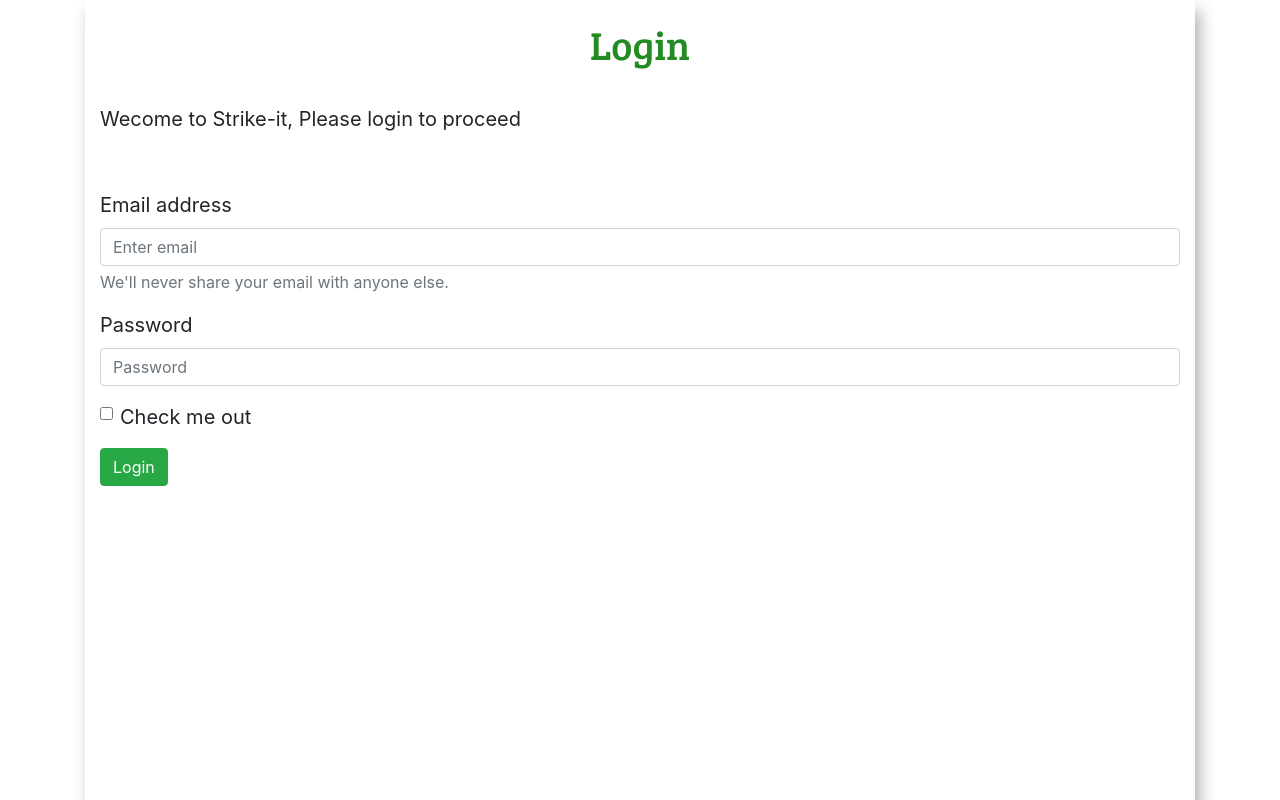
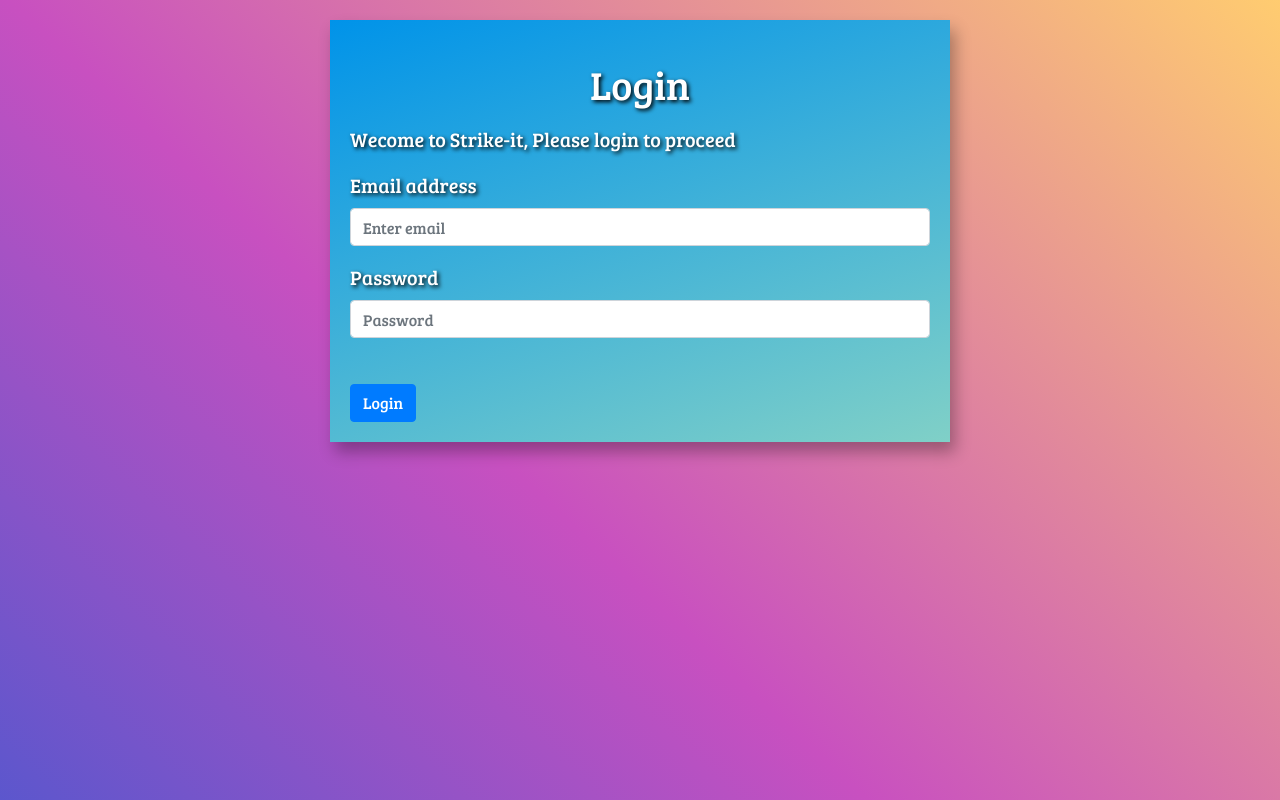
Before and after one commit to citysiva180/merntodoapp, a React (Create React App) app: page /login in a window 1280 px wide. Shown: the top 800 px of the page. Built offline with nearby package versions, Linux system fonts and the light colour scheme.

Commit message:
Bug_in_filter_function

```diff
--- a/src/App.js
+++ b/src/App.js
@@ -12,10 +12,7 @@
 export const CredentialsContext = React.createContext({});
 
 function App() {
-  const credentialsState = useState({
-    username: "citysiva180@gmail.com", //Ensure to come back to remove this....
-    password: "$Meenal10",
-  });
+  const credentialsState = useState({});
   return (
     <div className="App">
       <CredentialsContext.Provider value={credentialsState}>
--- a/src/components/RegisterForm/RegisterForm.css
+++ b/src/components/RegisterForm/RegisterForm.css
@@ -1,25 +1,34 @@
-.Register > .container > h1 {
+.Register>h1 {
+
+  font-family: "Bree Serif", serif;
+  color: white;
+  text-shadow: 2px 2px 4px #000000;
   padding-top: 20px;
-  font-family: "Bree Serif", serif;
-  color: forestgreen;
   text-align: center;
-  padding: 20px;
 }
 
-.Register > .container {
-  background-color: white;
+.RegisterPage {
   height: 1000px;
-  /* border: 5px solid forestgreen */
-  box-shadow: 5px 10px 15px rgba(0, 0, 0, 0.3);
+  padding: 20px;
+  font-family: "Bree Serif", serif;
   font-size: 20px;
-  text-align: left;
+  color: white;
+  text-shadow: 2px 2px 4px #000000;
+  background-color: #4158d0;
+  background-image: linear-gradient(43deg,
+      #4158d0 0%,
+      #c850c0 46%,
+      #ffcc70 100%);
+  /* margin: auto; */
+  text-decoration: none;
 }
 
 .Register {
-  background-image: radial-gradient(white, yellow);
+  width: 50%;
+  text-align: left;
+  background-color: #0093E9;
+  background-image: linear-gradient(160deg, #0093E9 0%, #80D0C7 100%);
+  width: 50%;
+  padding: 20px;
+  box-shadow: 5px 10px 15px rgba(0, 0, 0, 0.3);
 }
-
-.Register > .container > form {
-  padding-top: 40px;
-  /* align-content: flex-end; */
-}
--- a/src/components/RegisterForm/RegisterForm.jsx
+++ b/src/components/RegisterForm/RegisterForm.jsx
@@ -47,9 +47,7 @@
 
   return (
     <div className="RegisterPage">
-      <div className="container">
-        <div className="Register">
-          <div className="container">
+      <div className="Register mx-auto">
         <h1>Lets get you registered!</h1>
         {error && (
           <div className="alert alert-danger" role="alert">
@@ -76,7 +74,7 @@
               placeholder="Enter email"
               onChange={(e) => setUserName(e.target.value)}
             />
-                <small id="emailHelp" className="form-text text-muted">
+            <small id="emailHelp" className="form-text text">
               We'll never share your email with anyone else.
             </small>
           </div>
@@ -90,22 +88,12 @@
               onChange={(e) => setPassword(e.target.value)}
             />
           </div>
-              <div className="form-group form-check">
-                <input
-                  type="checkbox"
-                  className="form-check-input"
-                  id="exampleCheck1"
-                />
-                <label className="form-check-label" htmlFor="exampleCheck1">
-                  Check me out
-                </label>
-              </div>
-              <button type="submit" className="btn btn-success">
+          <br></br>
+
+          <button type="submit" className="btn btn-primary">
             Lets get you registered!
           </button>
         </form>
-          </div>
-        </div>
       </div>
     </div>
   );
--- a/src/components/Todolist/Todolist.jsx
+++ b/src/components/Todolist/Todolist.jsx
@@ -7,7 +7,7 @@
   const [todos, setTodos] = useState([]);
   const [todoText, setTodoText] = useState("");
   const [credentials] = useContext(CredentialsContext);
-  const [filter, setfilter] = useState("uncompleted");
+  const [filter, setFilter] = useState("uncompleted");
 
   // useEffect(() => {
 
@@ -53,6 +53,7 @@
     setTodos(newTodoList);
     persist(newTodoList);
   };
+
   const getTodos = () => {
     return todos.filter((todo) =>
       filter === "completed" ? todo.checked : !todo.checked
@@ -60,7 +61,7 @@
   };
 
   const changeFilter = (newFilter) => {
-    setfilter(newFilter);
+    setFilter(newFilter);
   };
 
   return (
@@ -93,16 +94,10 @@
             type="text"
             className="form-control"
             placeholder="Type a task"
-            aria-label="Recipient's username"
-            aria-describedby="button-addon2"
             onChange={(e) => setTodoText(e.target.value)}
           />
           <div className="input-group-append">
-            <button
-              className="btn btn-success"
-              type="button"
-              id="button-addon2"
-            >
+            <button className="btn btn-success" type="submit">
               Add Item
             </button>
           </div>
--- a/src/components/Welcome/welcome.css
+++ b/src/components/Welcome/welcome.css
@@ -4,14 +4,18 @@
     font-size: 20px;
     color: white;
     text-shadow: 2px 2px 4px #000000;
-    background-color: #4158D0;
-    background-image: linear-gradient(43deg, #4158D0 0%, #C850C0 46%, #FFCC70 100%);
+    background-color: #4158d0;
+    background-image: linear-gradient(43deg,
+            #4158d0 0%,
+            #c850c0 46%,
+            #ffcc70 100%);
     /* margin: auto; */
-
+    text-decoration: none;
+    height: 2000px;
 }
 
 .Welcome>h1 {
     color: white;
     text-shadow: 2px 2px 4px #000000;
-    padding-top: 20px
+    padding-top: 20px;
 }
--- a/src/components/login/login.jsx
+++ b/src/components/login/login.jsx
@@ -47,9 +47,7 @@
 
   return (
     <div className="RegisterPage">
-      <div className="container">
-        <div className="Register">
-          <div className="container">
+      <div className="Register mx-auto">
         <h1>Login</h1>
         <p>{""}</p>
         <p>Wecome to Strike-it, Please login to proceed</p>
@@ -78,9 +76,6 @@
               placeholder="Enter email"
               onChange={(e) => setUserName(e.target.value)}
             />
-                <small id="emailHelp" className="form-text text-muted">
-                  We'll never share your email with anyone else.
-                </small>
           </div>
           <div className="form-group">
             <label htmlFor="exampleInputPassword1">Password</label>
@@ -92,22 +87,11 @@
               onChange={(e) => setPassword(e.target.value)}
             />
           </div>
-              <div className="form-group form-check">
-                <input
-                  type="checkbox"
-                  className="form-check-input"
-                  id="exampleCheck1"
-                />
-                <label className="form-check-label" htmlFor="exampleCheck1">
-                  Check me out
-                </label>
-              </div>
-              <button type="submit" className="btn btn-success">
+          <br></br>
+          <button type="submit" className="btn btn-primary">
             Login
           </button>
         </form>
-          </div>
-        </div>
       </div>
     </div>
   );
```
Lines whose indentation alone changed are shown as unchanged.
